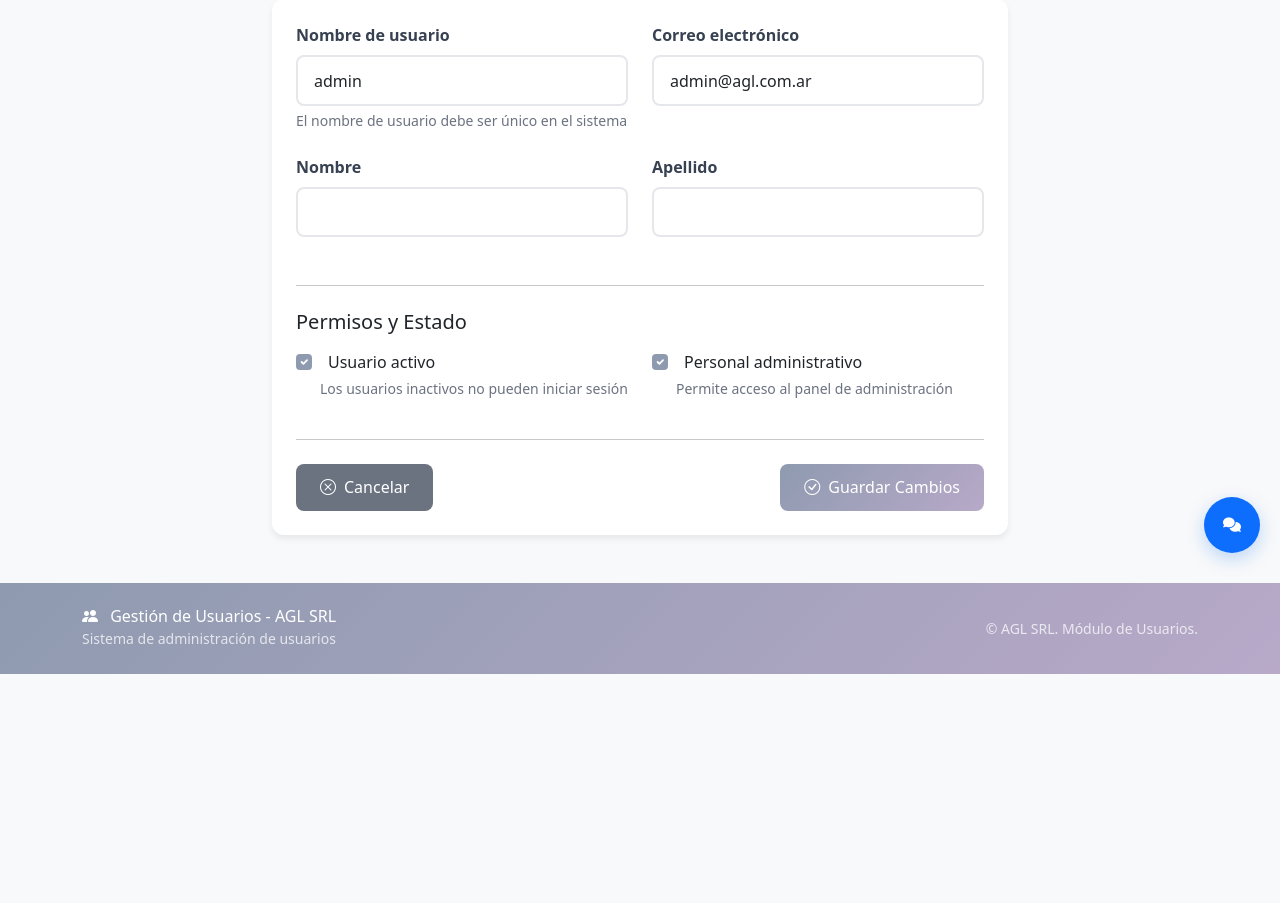
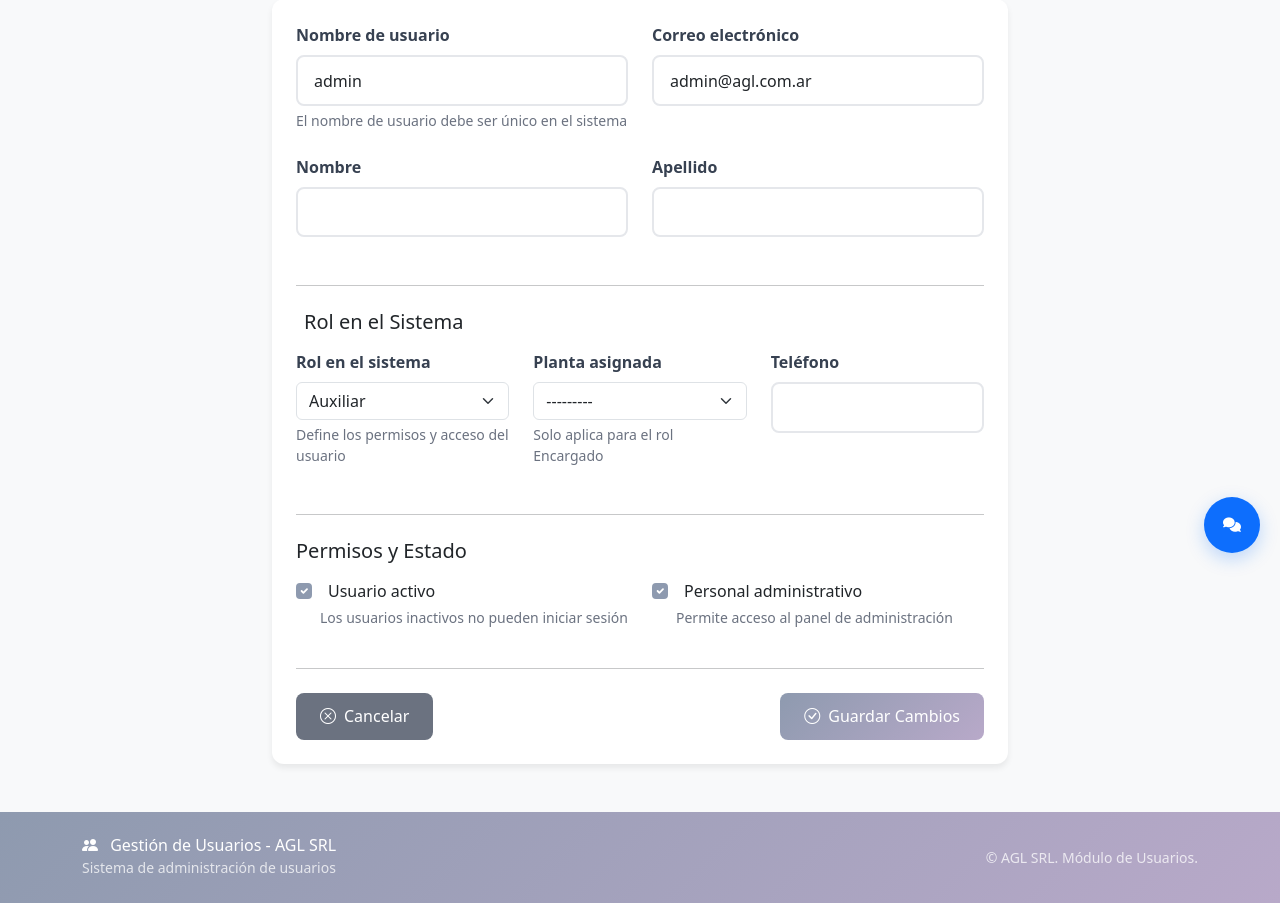
Before and after one commit to JaviSala23/aglsrl, a Django app: page /usuarios/1/editar/ in a window 1280 px wide. Shown: the part 227-1130 px from the top of the page. Before the commit the page ends 901 px from the top, so only its background shows below. Run offline with Django 5.2, Linux system fonts and the light colour scheme; a user stored in the database is signed in; data comes from the database, SQL or seed files in the repository; data that the repository does not hold is empty; some libraries are stand-ins or nearby versions.

Commit message:
Agregar formulario de perfil de usuario y actualizar vistas para gestión de roles y planta

```diff
--- a/main/forms.py
+++ b/main/forms.py
@@ -4,6 +4,7 @@ Formularios para registro de usuarios.
 from django import forms
 from django.contrib.auth.models import User
 from django.contrib.auth.forms import UserCreationForm
+from usuarios.models import PerfilUsuario
 
 
 class RegistroUsuarioForm(UserCreationForm):
@@ -91,3 +92,21 @@ class EditarUsuarioForm(forms.ModelForm):
             'is_active': forms.CheckboxInput(attrs={'class': 'form-check-input'}),
             'is_staff': forms.CheckboxInput(attrs={'class': 'form-check-input'}),
         }
+
+
+class PerfilUsuarioForm(forms.ModelForm):
+    """Formulario para editar el perfil del usuario (rol y planta)."""
+
+    class Meta:
+        model = PerfilUsuario
+        fields = ['tipo_usuario', 'planta', 'telefono']
+        labels = {
+            'tipo_usuario': 'Rol en el sistema',
+            'planta': 'Planta asignada',
+            'telefono': 'Teléfono',
+        }
+        widgets = {
+            'tipo_usuario': forms.Select(attrs={'class': 'form-select'}),
+            'planta': forms.Select(attrs={'class': 'form-select'}),
+            'telefono': forms.TextInput(attrs={'class': 'form-control'}),
+        }
--- a/main/templates/main/usuarios/editar.html
+++ b/main/templates/main/usuarios/editar.html
@@ -186,6 +186,54 @@
                             </div>
                         </div>
 
+                        <!-- Rol en el sistema -->
+                        <hr class="my-4">
+                        <h5 class="mb-3"><i class="bi bi-shield-person me-2 text-primary"></i>Rol en el Sistema</h5>
+
+                        <div class="row">
+                            <div class="col-md-4">
+                                <div class="form-group">
+                                    <label for="{{ perfil_form.tipo_usuario.id_for_label }}" class="form-label">
+                                        {{ perfil_form.tipo_usuario.label }}
+                                    </label>
+                                    {{ perfil_form.tipo_usuario }}
+                                    {% if perfil_form.tipo_usuario.errors %}
+                                        <div class="text-danger small mt-1">
+                                            {% for error in perfil_form.tipo_usuario.errors %}{{ error }}{% endfor %}
+                                        </div>
+                                    {% endif %}
+                                    <div class="help-text">Define los permisos y acceso del usuario</div>
+                                </div>
+                            </div>
+                            <div class="col-md-4">
+                                <div class="form-group">
+                                    <label for="{{ perfil_form.planta.id_for_label }}" class="form-label">
+                                        {{ perfil_form.planta.label }}
+                                    </label>
+                                    {{ perfil_form.planta }}
+                                    {% if perfil_form.planta.errors %}
+                                        <div class="text-danger small mt-1">
+                                            {% for error in perfil_form.planta.errors %}{{ error }}{% endfor %}
+                                        </div>
+                                    {% endif %}
+                                    <div class="help-text">Solo aplica para el rol Encargado</div>
+                                </div>
+                            </div>
+                            <div class="col-md-4">
+                                <div class="form-group">
+                                    <label for="{{ perfil_form.telefono.id_for_label }}" class="form-label">
+                                        {{ perfil_form.telefono.label }}
+                                    </label>
+                                    {{ perfil_form.telefono }}
+                                    {% if perfil_form.telefono.errors %}
+                                        <div class="text-danger small mt-1">
+                                            {% for error in perfil_form.telefono.errors %}{{ error }}{% endfor %}
+                                        </div>
+                                    {% endif %}
+                                </div>
+                            </div>
+                        </div>
+
                         <!-- Permisos y estado -->
                         <hr class="my-4">
                         <h5 class="mb-3">Permisos y Estado</h5>
--- a/main/views.py
+++ b/main/views.py
@@ -9,7 +9,7 @@ from django.contrib.auth.models import User
 from django.views.generic import TemplateView
 from django.contrib import messages
 from django.db.models import Q
-from .forms import RegistroUsuarioForm, EditarUsuarioForm
+from .forms import RegistroUsuarioForm, EditarUsuarioForm, PerfilUsuarioForm
 
 
 def landing_page_view(request):
@@ -164,7 +164,7 @@ def detalle_usuario(request, user_id):
 
     # Estadísticas del usuario
     tareas_asignadas = usuario.tareas_asignadas.count()
-    tareas_creadas = usuario.tarea_set.count()
+    tareas_creadas = usuario.tareas_creadas.count()
 
     context = {
         'usuario': usuario,
@@ -178,18 +178,24 @@ def detalle_usuario(request, user_id):
 def editar_usuario(request, user_id):
     """Vista para editar un usuario."""
     usuario = get_object_or_404(User, id=user_id)
+    from usuarios.models import PerfilUsuario
+    perfil, _ = PerfilUsuario.objects.get_or_create(user=usuario)
 
     if request.method == 'POST':
         form = EditarUsuarioForm(request.POST, instance=usuario)
-        if form.is_valid():
+        perfil_form = PerfilUsuarioForm(request.POST, instance=perfil)
+        if form.is_valid() and perfil_form.is_valid():
             form.save()
+            perfil_form.save()
             messages.success(request, f'Usuario {usuario.username} actualizado exitosamente.')
             return redirect('main:detalle_usuario', user_id=usuario.id)
     else:
         form = EditarUsuarioForm(instance=usuario)
+        perfil_form = PerfilUsuarioForm(instance=perfil)
 
     context = {
         'form': form,
+        'perfil_form': perfil_form,
         'usuario': usuario,
     }
     return render(request, 'main/usuarios/editar.html', context)
--- a/tickets/templates/tickets/base.html
+++ b/tickets/templates/tickets/base.html
@@ -269,6 +269,11 @@
             <div class="collapse navbar-collapse" id="navbarNav">
                 <ul class="navbar-nav me-auto">
                     <li class="nav-item">
+                        <a class="nav-link" href="{% url 'main:panel' %}">
+                            <i class="fas fa-home me-1"></i>Panel Principal
+                        </a>
+                    </li>
+                    <li class="nav-item">
                         <a class="nav-link" href="{% url 'tickets:dashboard' %}">
                             <i class="fas fa-tachometer-alt me-1"></i>Dashboard
                         </a>
```
Also changed, not shown: main/templates/main/usuarios/detalle.html (+16 -0 lines), main/templates/main/usuarios/lista.html (+9 -0 lines).
